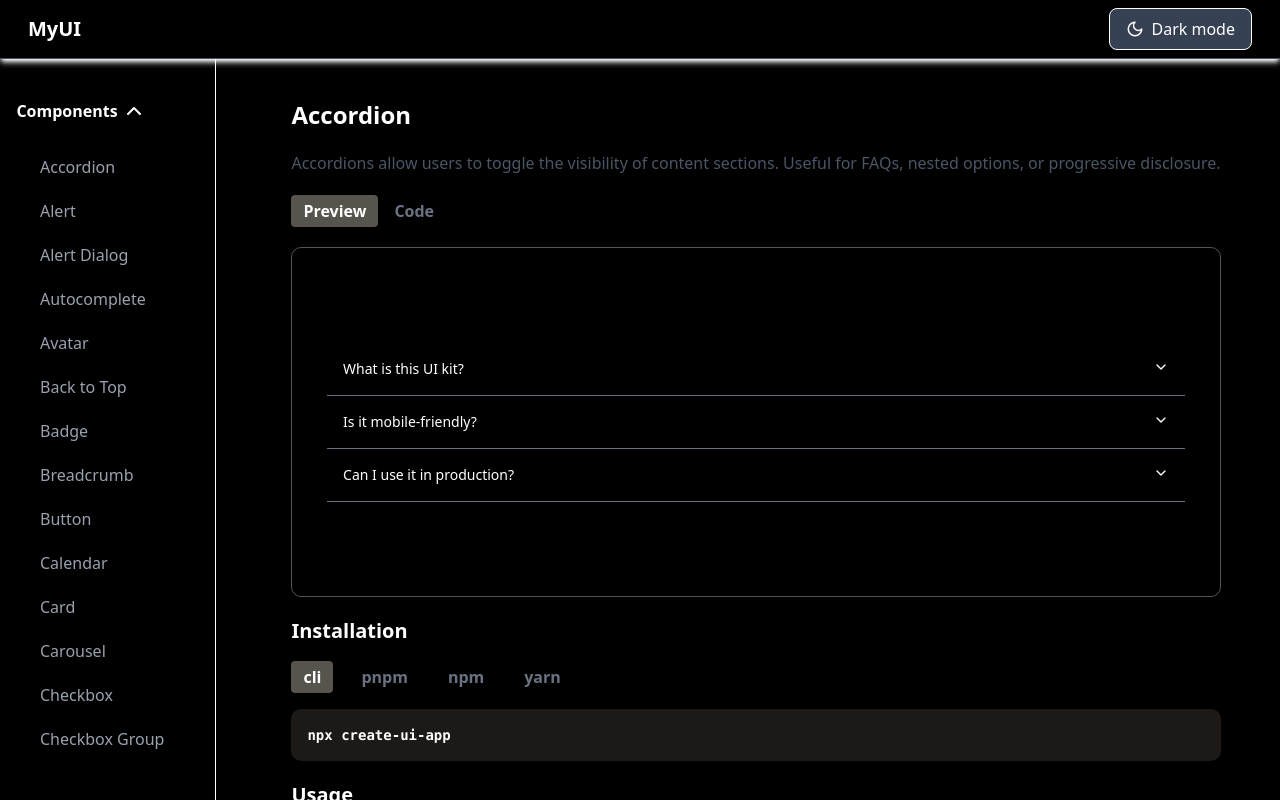
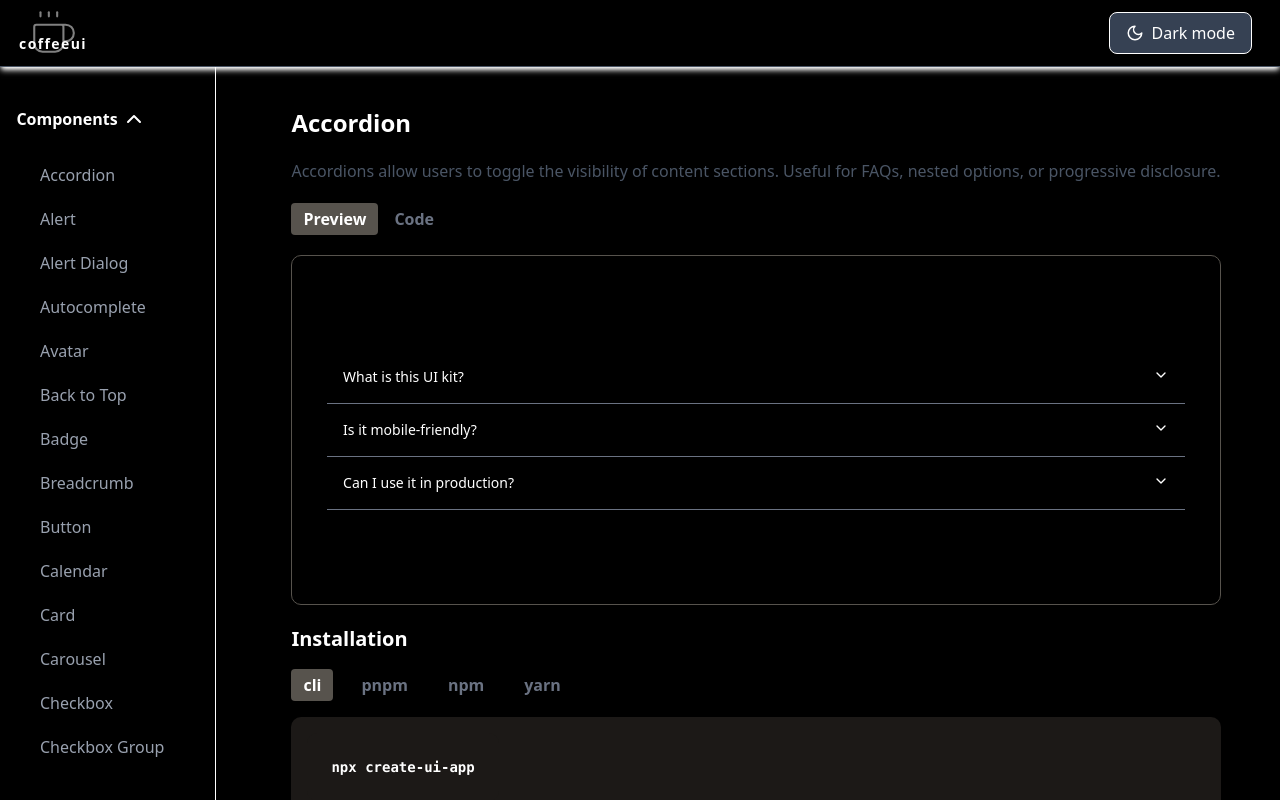
Before and after one commit to Jnguyen7525/minui, a React (Vite) app: page /component/accordion in a window 1280 px wide. Built offline with nearby package versions, Linux system fonts and the light colour scheme.

Commit message:
first demo and code snippet

```diff
--- /dev/null
+++ b/src/components/codesnippet.tsx
@@ -0,0 +1,93 @@
+import type { JSX } from "react";
+
+// src/components/CodeSnippet.tsx
+type CodeSnippetProps = {
+  code: string;
+};
+
+export default function CodeSnippet({ code }: CodeSnippetProps) {
+  const lines = code.trim().split("\n");
+
+  return (
+    <div className="bg-stone-900 rounded-lg p-6 text-sm font-mono text-white overflow-auto">
+      <pre>
+        {lines.map((line, i) => (
+          <div key={i} className="whitespace-pre">
+            {highlightLine(line)}
+          </div>
+        ))}
+      </pre>
+    </div>
+  );
+}
+
+// 🧠 Basic JSX-aware syntax highlighting
+function highlightLine(line: string): JSX.Element {
+  // const segments = line.split(/(\s+|<|>|\/|=|".*?"|'.*?')/g);
+  const segments = line.split(/(\s+|<\/|<|>|\/|=|".*?"|'.*?')/g);
+
+  return (
+    <>
+      {segments.map((seg, i) => {
+        let color = "";
+
+        if (seg === "<" || seg === ">" || seg === "</") {
+          color = "text-purple-400";
+        } else if (seg === "/" || seg === "=") {
+          color = "text-gray-400";
+        } else if (/^["'].*["']$/.test(seg)) {
+          color = "text-yellow-300";
+        }
+
+        // else if (
+        //   /^Accordion.*|AccordionItem.*|Button.*|Alert.*|Toast.*$/.test(seg)
+        // ) {
+        //   color = "text-blue-300";
+
+        // }
+
+        // Highlight JSX tag names between < and > or </ and >
+        if (
+          /^[a-zA-Z][a-zA-Z0-9_-]*$/.test(seg) &&
+          (segments[i - 1] === "<" || segments[i - 1] === "</")
+        ) {
+          color = "text-blue-300";
+        } else if (/^(import|from|function|return|const)$/.test(seg)) {
+          color = "text-green-400";
+        }
+
+        // Keywords and declarations
+        if (/^(const|let|var|export|type)$/.test(seg)) {
+          color = "text-green-400";
+        }
+        // Object keys (we assume camelCase or kebab-case)
+        else if (/^[a-zA-Z0-9_-]+:$/.test(seg)) {
+          color = "text-pink-400";
+        }
+        // Assignment operator
+        else if (seg === "=" || seg === ":") {
+          color = "text-gray-400";
+        }
+        // Strings
+        else if (/^["'][^"']*["']$/.test(seg)) {
+          color = "text-yellow-300";
+        }
+        // Function or variable names
+        // else if (/^[a-zA-Z_$][a-zA-Z0-9_$]*$/.test(seg)) {
+        //   color = "text-blue-300";
+        // }
+
+        // Highlight attribute names (if followed by "=")
+        if (segments[i + 1] === "=" && /^[a-zA-Z_$][a-zA-Z0-9_$]*$/.test(seg)) {
+          color = "text-purple-300"; // or any color you prefer
+        }
+
+        return (
+          <span key={i} className={`${color}`}>
+            {seg}
+          </span>
+        );
+      })}
+    </>
+  );
+}
--- a/src/layouts/MainLayout.tsx
+++ b/src/layouts/MainLayout.tsx
@@ -1,6 +1,6 @@
 import React, { useContext, useState, type ReactNode } from "react";
 import { ThemeContext, ThemeSwitcher } from "../components/theme";
-import { ChevronDown, ChevronUp, Moon, Sun } from "lucide-react";
+import { ChevronDown, ChevronUp, Coffee, Moon, Sun } from "lucide-react";
 import Sidebar from "../components/sidebar";
 import { Link } from "react-router-dom";
 
@@ -30,7 +30,15 @@ function Header() {
 
   return (
     <header className="py-2 px-7 flex items-center justify-between shadow-md border-b border-gray-600  shadow-white">
-      <h1 className="text-xl font-semibold ">MyUI</h1>
+      <Link
+        to={"/"}
+        className="text-xl font-semibold flex items-center justify-center relative hover:opacity-80"
+      >
+        <Coffee size={50} strokeWidth={1} color="gray" />{" "}
+        <span className="absolute bottom-1 text-sm font-semibold tracking-widest text-white">
+          coffeeui
+        </span>
+      </Link>
       <ThemeSwitcher
         triggerStyle="hover:cursor-pointer px-4 py-2 border rounded-md bg-gray-700 text-white hover:bg-gray-600 "
         triggerContent={triggerContent}
@@ -90,6 +98,7 @@ const MainLayout: React.FC<{ children: ReactNode }> = ({ children }) => {
                 "Checkbox",
                 "Checkbox Group",
                 "Circular Progress",
+                "Code Snippet",
                 "Collapsible",
                 "Combobox",
                 "Context Menu",
--- a/src/pages/demos/accordiondemo.tsx
+++ b/src/pages/demos/accordiondemo.tsx
@@ -1,5 +1,6 @@
 import { Accordion, AccordionItem } from "../../components/accordion";
 import { useState } from "react";
+import CodeSnippet from "../../components/codesnippet";
 
 const installCommands = {
   cli: "npx create-ui-app",
@@ -26,6 +27,21 @@ import { Accordion, AccordionItem } from "../../components/accordion";
   </AccordionItem>
 </Accordion>
   `;
+
+const usageExample = `import { Accordion, AccordionItem } from "@your-org/ui-kit";
+
+function Example() {
+  return (
+    <Accordion>
+      <AccordionItem title="First item">
+        This is the first item's content.
+      </AccordionItem>
+      <AccordionItem title="Second item">
+        This is the second item's content.
+      </AccordionItem>
+    </Accordion>
+  );
+}`;
 
 export default function AccordionDemo() {
   const [activeView, setActiveView] = useState<"preview" | "code">("preview");
@@ -87,7 +103,8 @@ export default function AccordionDemo() {
             </AccordionItem>
           </Accordion>
         ) : (
-          <pre className=" font-semibold">{codeExample}</pre>
+          //   <pre className=" font-semibold">{codeExample}</pre>
+          <CodeSnippet code={codeExample} />
         )}
       </div>
 
@@ -112,7 +129,8 @@ export default function AccordionDemo() {
         </div>
 
         <div className="flex w-full bg-stone-900 rounded-lg p-4 text-white text-sm">
-          <pre>{installCommands[activeTool]}</pre>
+          {/* <pre>{installCommands[activeTool]}</pre> */}
+          <CodeSnippet code={installCommands[activeTool]} />
         </div>
       </div>
 
@@ -120,22 +138,7 @@ export default function AccordionDemo() {
         <span className="text-xl">Usage</span>
 
         <div className="flex w-full h-fit bg-stone-900 rounded-lg p-5">
-          <pre>
-            {`import { Accordion, AccordionItem } from "@your-org/ui-kit";
-
-function Example() {
-  return (
-    <Accordion>
-      <AccordionItem title="First item">
-        This is the first item's content.
-      </AccordionItem>
-      <AccordionItem title="Second item">
-        This is the second item's content.
-      </AccordionItem>
-    </Accordion>
-  );
-}`}
-          </pre>
+          <CodeSnippet code={usageExample} />
         </div>
       </div>
     </div>
```
Also changed, not shown: src/components/accordion.tsx (+0 -93 lines), src/pages/ComponentDemo.tsx (+0 -44 lines).
